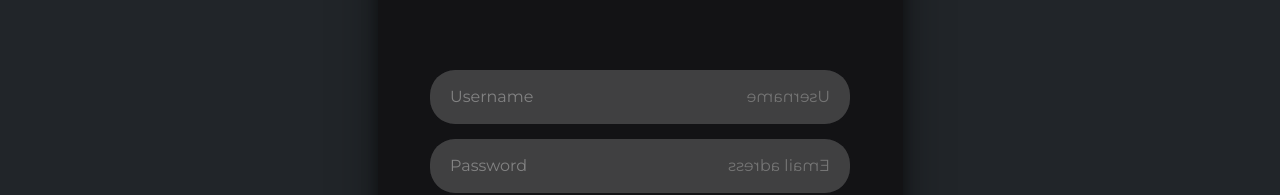
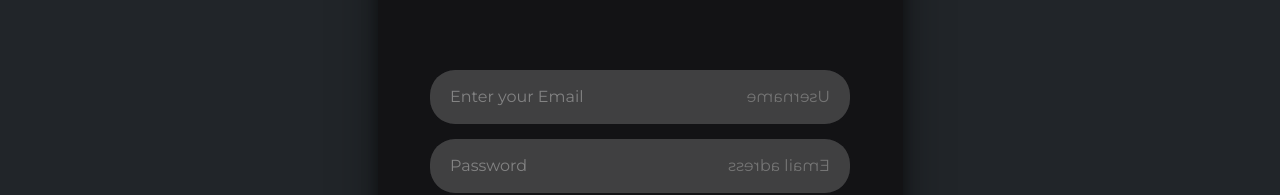
Before and after one commit to ROBERT-Gimenez/E-comerce_React, a React (Create React App) app: page /Login in a window 1280 px wide. Shown: the part 311-506 px from the top of the page. Built offline with nearby package versions, Linux system fonts and the light colour scheme.

Commit message:
error event onblur fixed

```diff
--- a/src/components/Login/Login.js
+++ b/src/components/Login/Login.js
@@ -19,19 +19,21 @@ export default function Login() {
 
     const verifique = (e) => {
         const email =e.target.value
+        e.target.addEventListener('blur' , () => {
+
+
         fetch('http://localhost:4000/api/user')
         .then(response => response.json())
         .then(result => {
-/*             console.log(result.data)
- */            const imail = result.data.filter(element => { element.email === email })
-                if(!imail){
-                    alert("email No registrado")
+           const mail = result.data.filter(element => { return element.email == email})
+                if(mail.length == 0){
+                    console.log("email No registrado")
                     }
 
 
             })
             .catch(err =>{console.log(err)})
-        }
+       }) }
 
     const SubmitLogin = (data) => {
     const email =data.email
@@ -74,7 +76,7 @@ export default function Login() {
                 <div className="sign-in-htm">
                     <div className="group">
 
-                        <input onKeyDown={verifique}  placeholder="Username" required id="email " name="email" type="email" className="input"
+                        <input placeholder="Enter your Email" required  onClick={verifique} id="email " name="email" type="email" className="input"
                          {...register("email" ,
                          {
                           minLength:{ value:4 , message:"ingrese un nombre entre 4 y 11 caracteres"},
```
